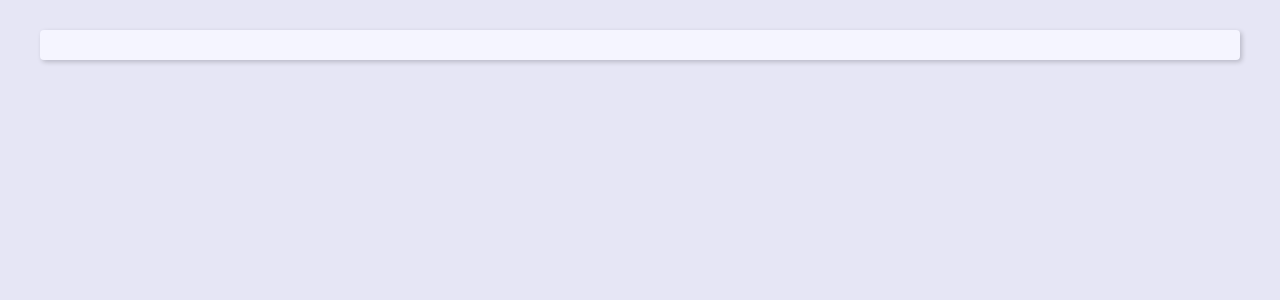
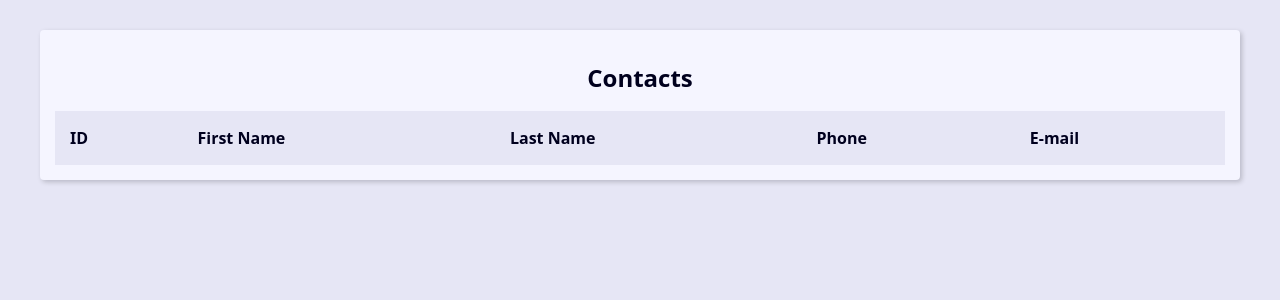
Before and after one commit to edvaldocaculo/agenda, a Django app: page / in a window 1280 px wide. Shown: the top 300 px of the page. Run offline with Django 5.2, Linux system fonts and the light colour scheme; lists and menus that the app fills with data are empty.

Commit message:
index da agenda

```diff
--- a/contact/templates/contact/pages/index.html
+++ b/contact/templates/contact/pages/index.html
@@ -1 +1,46 @@
 {% extends "global/base.html" %}
+
+
+{% block content %}
+  <div class="responsive-table">
+    <table class="contacts-table">
+      <caption class="table-caption ">
+        Contacts
+      </caption>
+
+      <thead>
+        <tr class="table-row table-row-header">
+          <th class="table-header">ID</th>
+          <th class="table-header">First Name</th>
+          <th class="table-header">Last Name</th>
+          <th class="table-header">Phone</th>
+          <th class="table-header">E-mail</th>
+        </tr>
+      </thead>
+
+      <tbody>
+        {% for contact in contacts %}
+          <tr class="table-row">
+            <td class="table-cel">
+              <a class="table-link" href="#">
+                {{ contact.id }}
+              </a>
+            </td>
+            <td class="table-cel">
+              {{ contact.first_name }}
+            </td>
+            <td class="table-cel">
+              {{ contact.last_name }}
+            </td>
+            <td class="table-cel">
+              {{ contact.phone }}
+            </td>
+            <td class="table-cel">
+              {{ contact.email }}
+            </td>
+          </tr>
+        {% endfor %}
+      </tbody>
+    </table>
+  </div>
+{% endblock content %}
```
